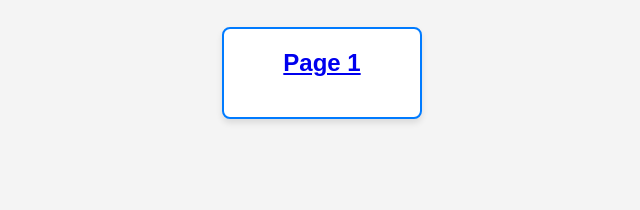
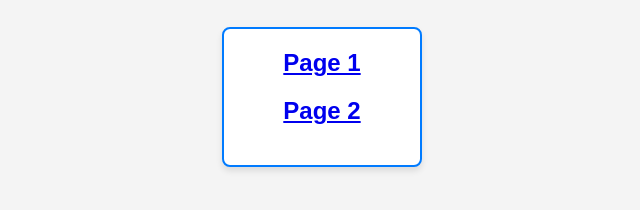
Before and after one commit to MikeyCeeWKay/studybuddy, a plain HTML site: page main/main.html in a window 1280 px wide. Shown: the part 78-288 px from the top of the page, without its empty margins (318-958 px from the left). Drawn offline with Linux system fonts and the light colour scheme.

Commit message:
Update main.html

```diff
--- a/main/main.html
+++ b/main/main.html
@@ -18,6 +18,9 @@
                 <a href="page1.html">
                     <h2>Page 1</h2>
                 </a>
+                <a href="page2.html">
+                    <h2>Page 2</h2>
+                </a>
             </div>
         </section>
     </main>
```
